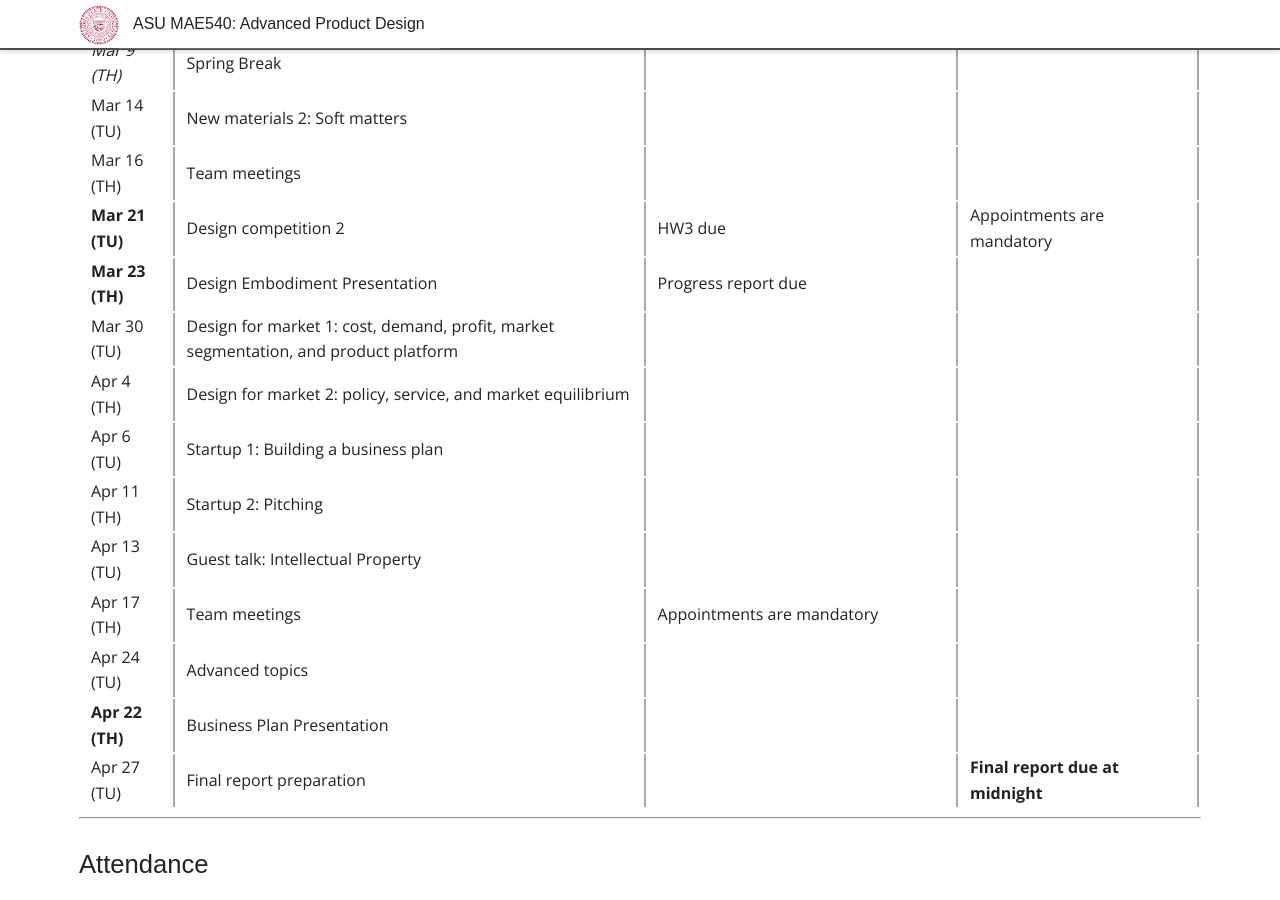
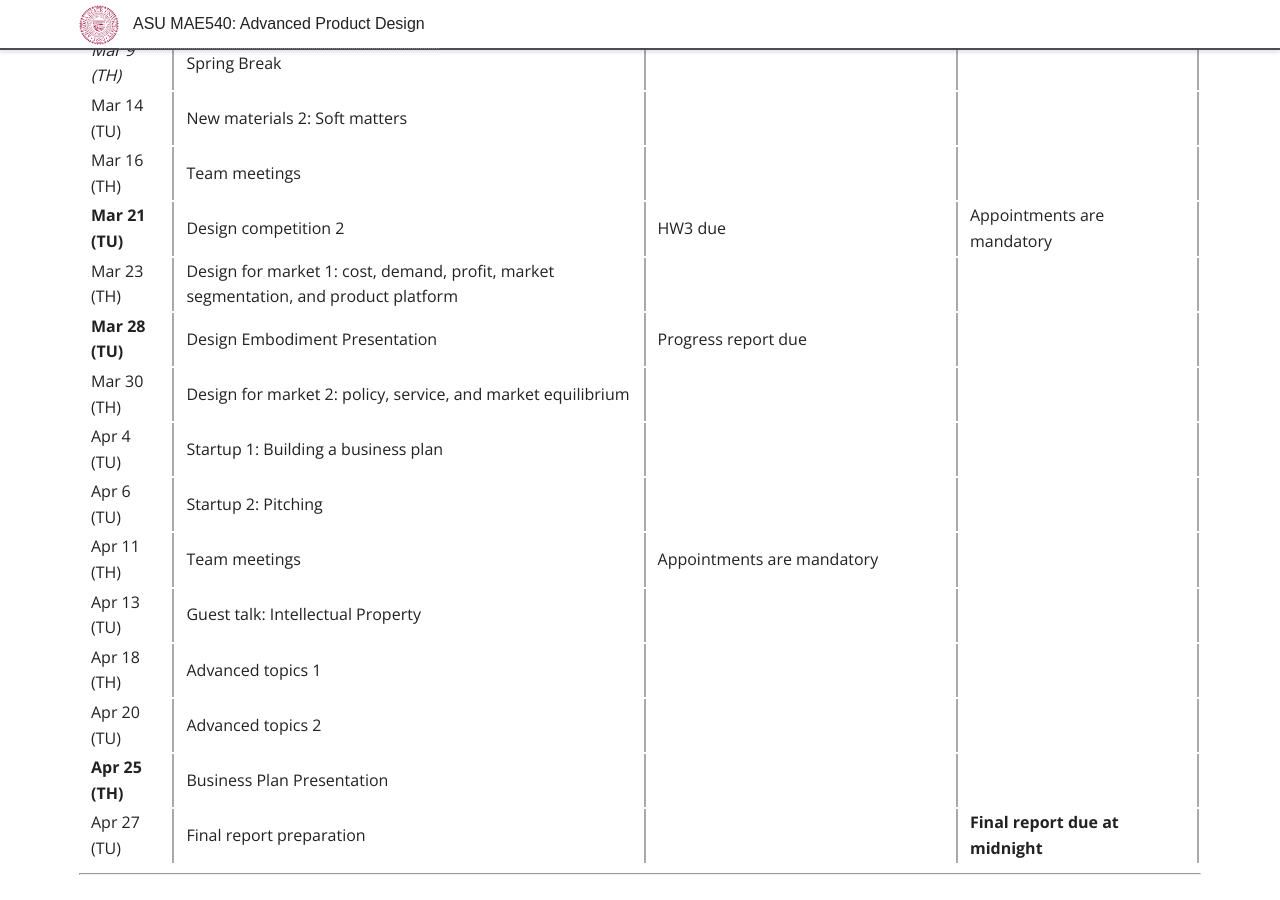
Before and after one commit to DesignInformaticsLab/DesignInformaticsLab.github.io, a Jekyll site: the page built from _posts/teaching/productdesign/2016-12-08-syllabus.md, in a window 1280 px wide and 900 px high, scrolled down 2543 px. Built offline with Jekyll 4.4.1, drawn with Linux system fonts in a browser that asks for light colours; some web fonts are replaced.

```diff
--- a/_posts/teaching/productdesign/2016-12-08-syllabus.md
+++ b/_posts/teaching/productdesign/2016-12-08-syllabus.md
@@ -75,11 +75,11 @@
 
 ### Course schedule
 
-| **Date**      	            | **Topic**                                                            	| **Assignment** 	        | **Note** 	                        |
-|================               |==================================================================     |======================     |==============================     |
-| Jan 10 (TU)	                | Design in a designed world                                      	|            	        |                           	|
-| Jan 12 (TH)	                | TechShop Tour                                                     | Team formulation & initialize your Kickstarter project | No class due to NSF duty |
-| Jan 17 (TU)	                | Internet of Things: Arduino & ESP8266                            	| HW1: Internet of Things           	        | Finalize teams before this class |
+| **Date**      	        | **Topic**                                                            	| **Assignment** 	        | **Note** 	                        |
+|================           |==================================================================     |======================     |==============================     |
+| Jan 10 (TU)	            | Design in a designed world                                      	|            	        |                           	|
+| Jan 12 (TH)	            | TechShop Tour                                                     | Team formulation & initialize your Kickstarter project | No class due to NSF duty |
+| Jan 17 (TU)	            | Internet of Things: Arduino & ESP8266                            	| HW1: Internet of Things           	        | Finalize teams before this class |
 | Jan 19 (TH)	            | Trouble shooting of your ESP8266 setup in GWC435            	|       	        |  No class due to NSF duty    	                        |
 | Jan 24 (TU)	            | Design methodology overview 1: | HW1 due           	        |      	                        |
 | Jan 26 (TH)	            | Design methodology overview 2: Design refinement and system design|            	        |      	                        |
@@ -97,16 +97,17 @@
 | *Mar 9  (TH)*	            | Spring Break                                                     	|            	        |                               |
 | Mar 14 (TU)	            | New materials 2: Soft matters                                          	|                |                           	|
 | Mar 16 (TH)	            | Team meetings                                   	|            	        |                            	|
-| **Mar 21 (TU)**	            | Design competition 2                     	|  HW3 due          	        | Appointments are mandatory     	    |
-| **Mar 23 (TH)**	        | Design Embodiment Presentation                                | Progress report due             	        |                           	|
-| Mar 30 (TU)	            | Design for market 1: cost, demand, profit, market segmentation, and product platform 	                |            	        |                           	|
-| Apr 4  (TH)	            | Design for market 2: policy, service, and market equilibrium      |            	        |                           	|
-| Apr 6  (TU)	            | Startup 1: Building a business plan                               |            	        |                            	|
-| Apr 11  (TH)	            | Startup 2: Pitching                              	                |            	        |                            	|
+| **Mar 21 (TU)**	        | Design competition 2                     	|  HW3 due          	        | Appointments are mandatory     	    |
+| Mar 23 (TH)	            | Design for market 1: cost, demand, profit, market segmentation, and product platform                                |              	        |                           	|
+| **Mar 28 (TU)**           | Design Embodiment Presentation | Progress report due | |
+| Mar 30 (TH)	            | Design for market 2: policy, service, and market equilibrium 	                |            	        |                           	|
+| Apr 4  (TU)	            | Startup 1: Building a business plan      |            	        |                           	|
+| Apr 6  (TU)	            | Startup 2: Pitching                               |            	        |                            	|
+| Apr 11  (TH)	            | Team meetings                              	                | Appointments are mandatory           	        |                            	|
 | Apr 13 (TU)	            | Guest talk: Intellectual Property                                 |            	        |                            	|
-| Apr 17 (TH)	            | Team meetings                                      	            | Appointments are mandatory           	        |                            	|
-| Apr 24 (TU)	            | Advanced topics                    	|            	        |                            	|
-| **Apr 22 (TH)**	        | Business Plan Presentation                                        |            	        |                            	|
+| Apr 18 (TH)	            | Advanced topics 1                                      	            |            	        |                            	|
+| Apr 20 (TU)	            | Advanced topics 2                    	|            	        |                            	|
+| **Apr 25 (TH)**	        | Business Plan Presentation                                        |            	        |                            	|
 | Apr 27 (TU)	            | Final report preparation                                                         	|            	        | **Final report due at midnight**             	|
 
 ***
```
Also changed, not shown: _posts/teaching/productdesign/2017-03-15-origamisoft.md (added, +13 -0 lines), 2 other files.
